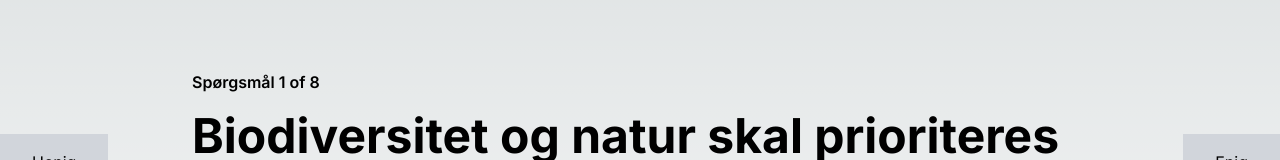
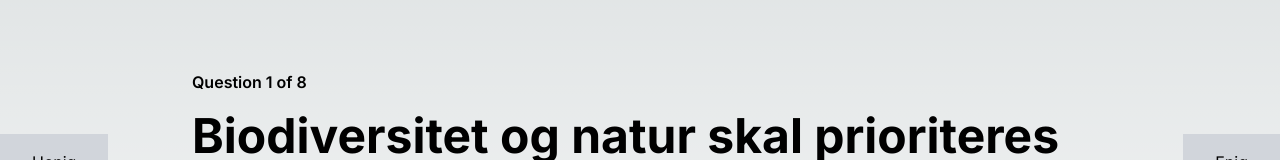
Before and after one commit to maxrh/ep-valgtest-2024-next, a Next.js app: page / in a window 1280 px wide. Shown: the part 237-397 px from the top of the page. Built offline with nearby package versions, Linux system fonts and the light colour scheme.

Commit message:
msg + loadbar on push to resultspage

```diff
--- a/app/components/swipeVoter.js
+++ b/app/components/swipeVoter.js
@@ -1,5 +1,6 @@
 "use client"
 
+import { useRouter } from 'next/navigation'
 import { useState, useEffect } from "react";
 import { motion, AnimatePresence } from 'framer-motion';
 
@@ -16,12 +17,14 @@ const qlist = [
 ];
 
 export default function SwipeVoter() {
+    const router = useRouter()
     const [current, setCurrent] = useState(0);
     const [direction, setDirection] = useState(300); // Start assuming exit to the right (enter from left)
     const [initialized, setInitialized] = useState(false);
+    const [showThankYou, setShowThankYou] = useState(false); // State to handle thank you message visibility
+    const [redirectDelay, setRedirectDelay] = useState(3000); // Duration in milliseconds
 
     useEffect(() => {
-        // Force a rerender by changing a state after the component mounts
         setInitialized(true);
     }, []);
 
@@ -40,7 +43,13 @@ export default function SwipeVoter() {
 
     const changeSlide = () => {
         let newCurrent = current + 1;
-        if (newCurrent >= qlist.length) newCurrent = 0;
+        if (newCurrent >= qlist.length) {
+            setShowThankYou(true);
+            setTimeout(() => {
+                router.push('/resultat');
+            }, redirectDelay);
+            return;
+        }
         setCurrent(newCurrent);
     };
 
@@ -57,10 +66,24 @@ export default function SwipeVoter() {
         <div className="flex flex-col items-center justify-center h-screen w-screen relative overflow-hidden">
 
             <AnimatePresence initial={false}>
+                {showThankYou ? (
+                        <div className="flex flex-col items-center justify-center max-w-4xl">
+                            <h1 className="text-xl md:text-3xl font-bold mb-4">Tak for din deltagelse!</h1>
+                            <p className='mb-4'>Du viderstilles til dit resultat ...</p>
+                            <div className="w-full bg-gray-200 rounded-full h-1.5 mb-4 dark:bg-gray-700 max-w-40">
+                                <motion.div
+                                    initial={{ width: '0%' }}
+                                    animate={{ width: '100%' }}
+                                    transition={{ duration: redirectDelay / 1000, ease: "linear" }}
+                                    className="bg-blue-600 h-1.5 rounded-full dark:bg-blue-500"
+                                ></motion.div>
+                            </div>
+                        </div>
+                    ) : (
                     <motion.div
                         key={current}
-                    initial={{ opacity: 0, x: -direction, scale: 0.5 }} // Enter from the opposite direction
-                    animate={{ opacity: 1, x: 0, scale: 1 }}
+                        initial={{ opacity: 0, x: -direction }}
+                        animate={{ opacity: 1, x: 0 }}
                         exit={{ opacity: 0 }}
                         transition={{
                             opacity: { duration: 0.3 },
@@ -77,11 +100,12 @@ export default function SwipeVoter() {
                     >
                         <div className="h-full w-full p-14 flex items-center justify-center">
                             <div className="max-w-4xl text-left">
-                            <div className="font-semibold mb-4">Spørgsmål {current + 1} of {qlist.length}</div>
-                            <h1 className="text-xl  md:text-5xl leading-tight font-bold">{qlist[current]?.text}</h1>
+                                <div className="font-semibold mb-4">Question {current + 1} of {qlist.length}</div>
+                                <h1 className="text-xl md:text-5xl leading-tight font-bold">{qlist[current]?.text}</h1>
                             </div>
                         </div>
                     </motion.div>
+                )}
             </AnimatePresence>
             <div className="justify-between w-full pointer-events-none absolute left-0 hidden lg:flex ">
                 <button onClick={() => handleSwipe('uenig')} className="bg-gray-300 px-8 py-4 pointer-events-auto">Uenig</button>
--- /dev/null
+++ b/app/resultat/page.js
@@ -0,0 +1,7 @@
+export default function Resultat() {
+	return (
+		<main className="flex flex-col items-center justify-center min-h-screen">
+			Dette er resultat siden
+		</main>
+	);
+}
```
Lines whose indentation alone changed are shown as unchanged.
